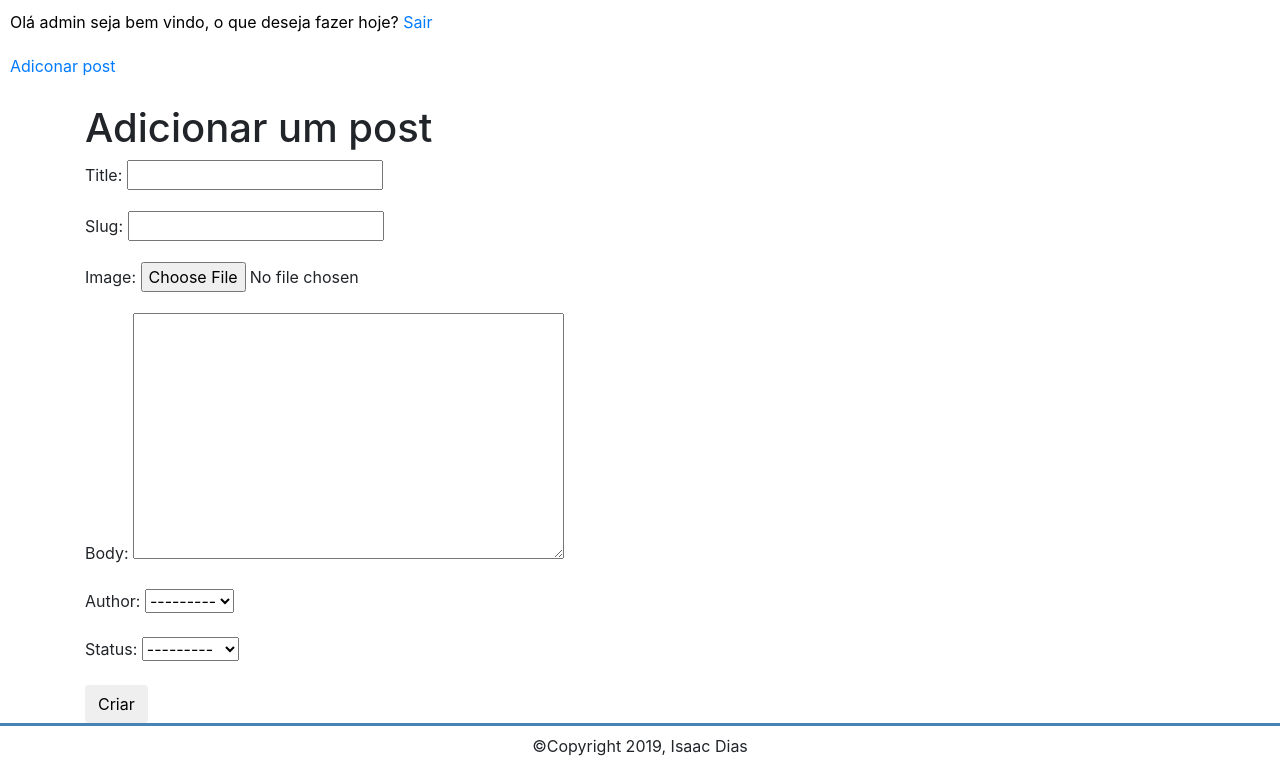
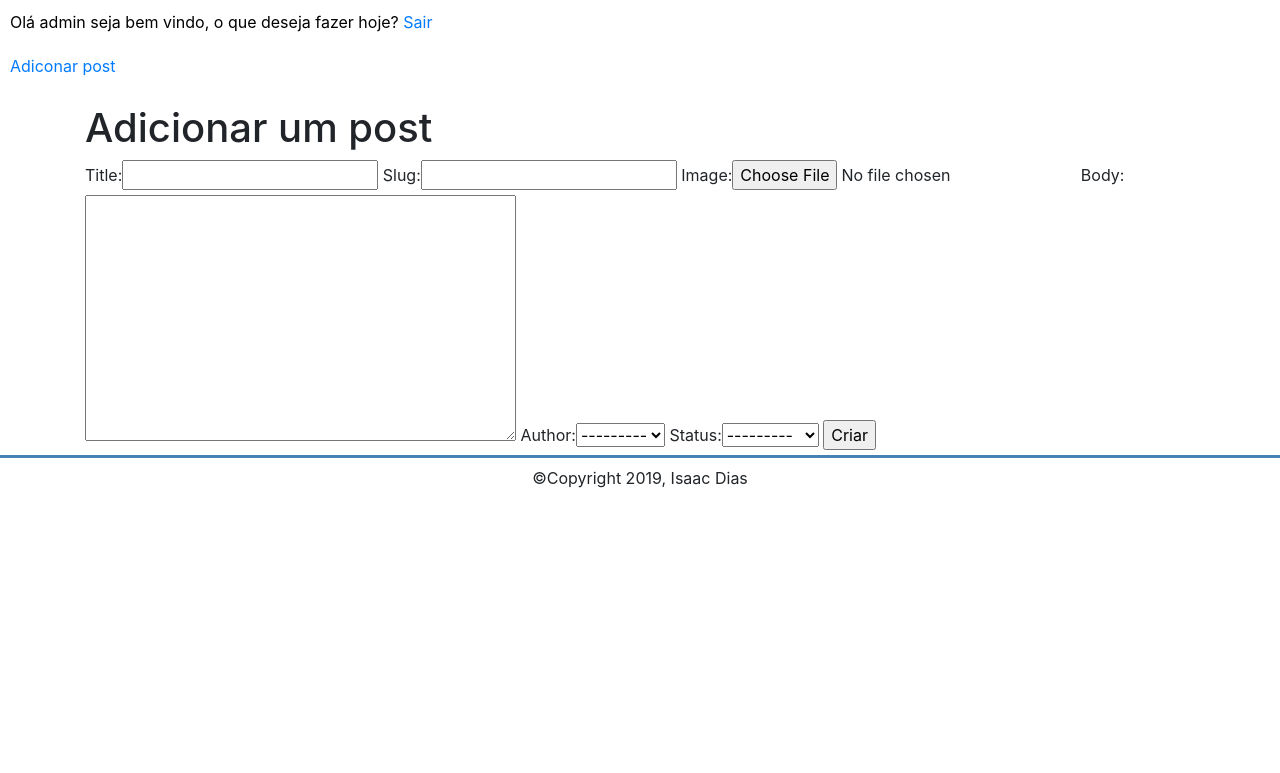
Before and after one commit to isaacdias/-blog, a Django app: page /criar/ in a window 1280 px wide. Shown: the part 56-829 px from the top of the page. After the commit the page ends 544 px from the top, so only its background shows below. Run offline with Django 3.2, Linux system fonts and the light colour scheme; a user stored in the database is signed in; data comes from the database, SQL or seed files in the repository; some libraries are stand-ins or nearby versions.

Commit message:
adicionando uma classe ao botão add-post

```diff
--- a/myproject/blog/templates/blog/add_post.html
+++ b/myproject/blog/templates/blog/add_post.html
@@ -1,4 +1,5 @@
 {% extends 'blog/base.html' %}
+{% load bootstrap %}
 {% block title %}Adicionar um post{% endblock %}
 
 {% block content %}
@@ -7,8 +8,8 @@
 		<div>
             <form action="." method="POST" enctype='multipart/form-data'>
                 {% csrf_token %}
-                {{ form.as_p }}
-                <input type="submit" class="btn btn-default" value="Criar">
+                {{ form|bootstrap }}
+                <input class="btn-add-post" type="submit" class="btn btn-default" value="Criar">
             </form>
         </div>
 	</div>
```
